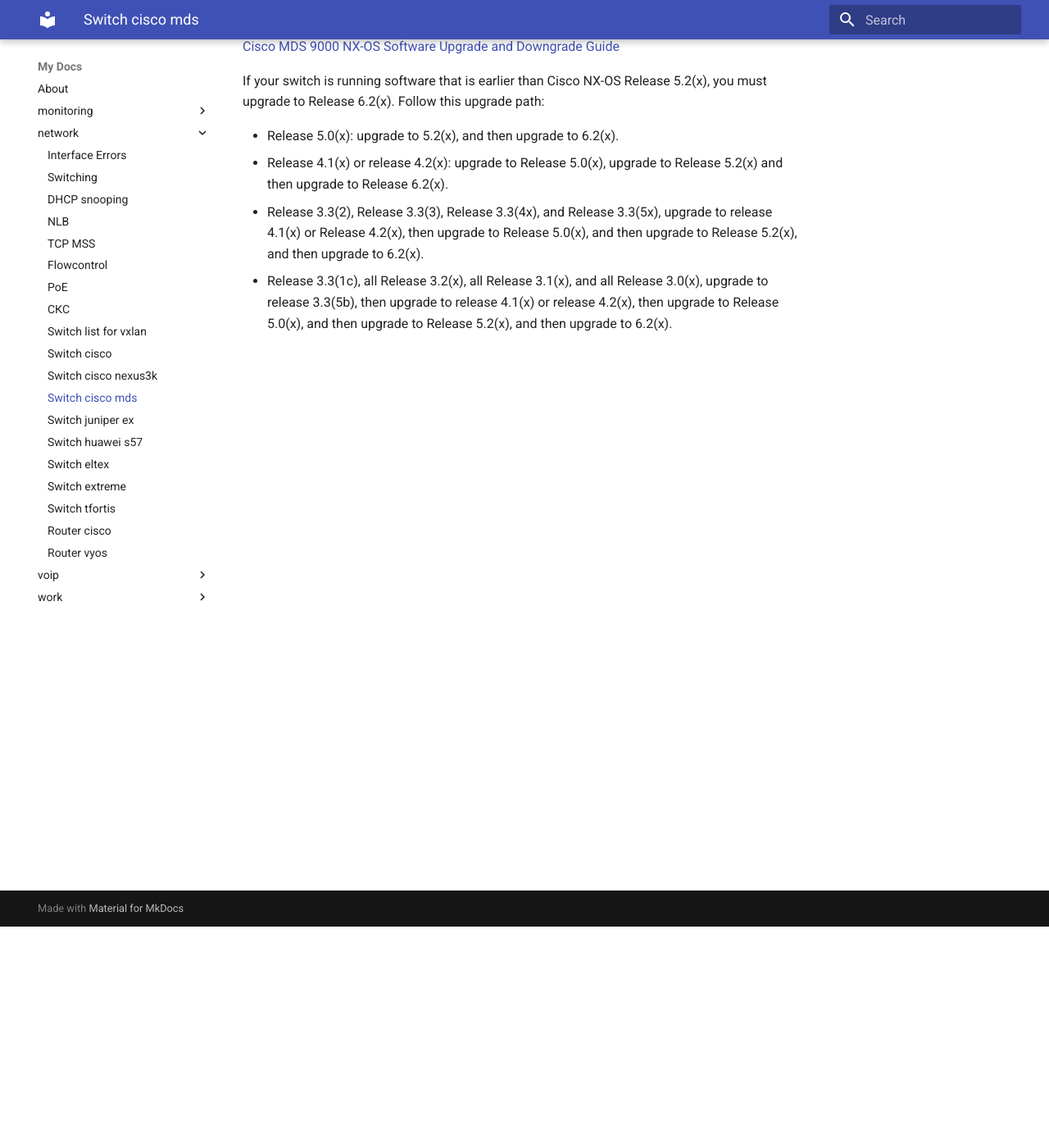
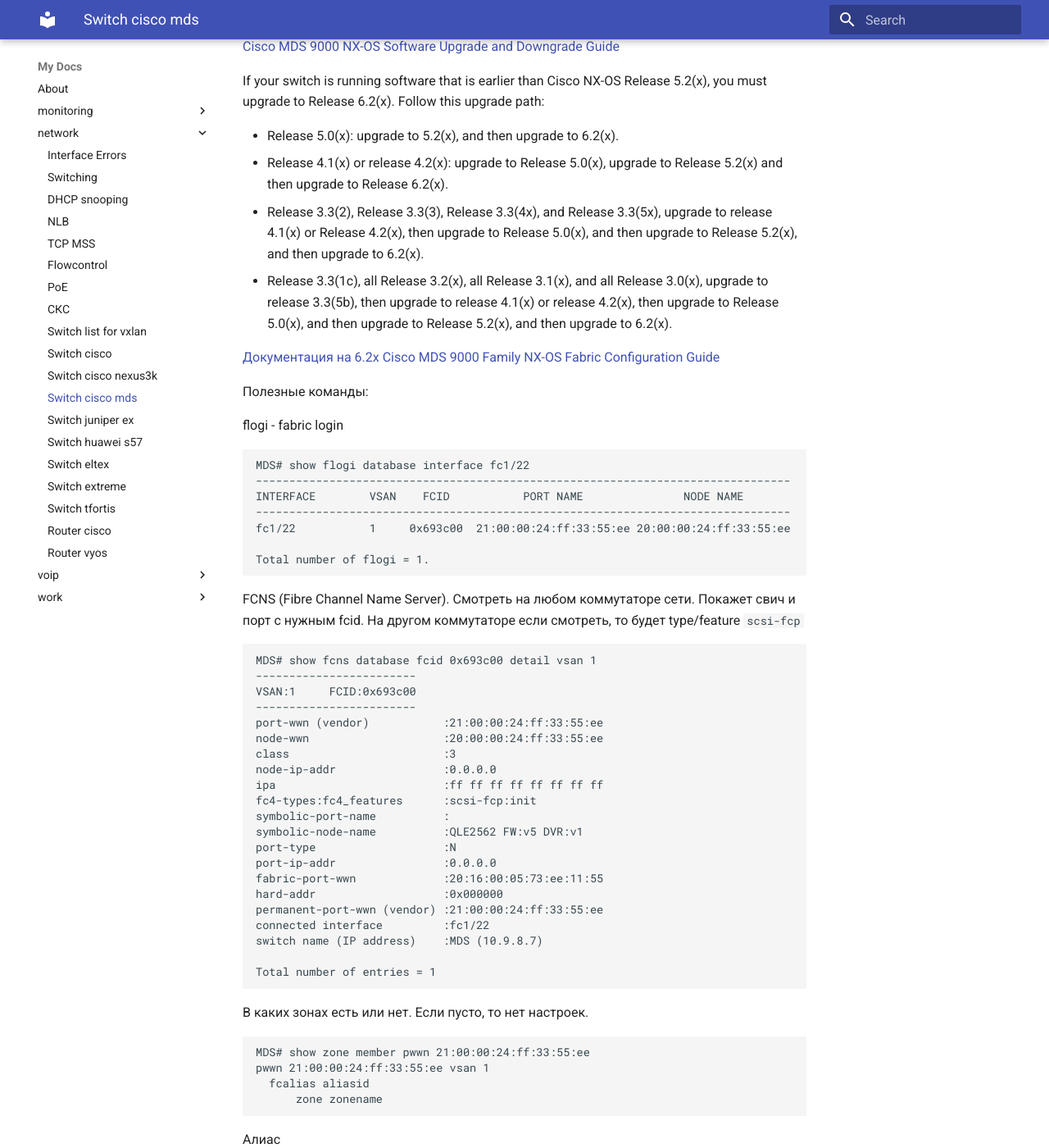
Before and after one commit to v98765/v98765.github.io, an MkDocs documentation site: the page built from docs/network/mds.md, in a window 1280 px wide and 1400 px high, scrolled down 270 px. Shown: the whole window at 82% size. Built offline with MkDocs 1.6.1 and Material for MkDocs 9.7.7, drawn with Linux system fonts in a browser that asks for light colours; some of the changed text lies outside the part shown.

Commit message:
work/msys2.md new, network/mds.md some commands

````diff
--- a/docs/network/mds.md
+++ b/docs/network/mds.md
@@ -12,3 +12,70 @@
 * Release 4.1(x) or release 4.2(x): upgrade to Release 5.0(x), upgrade to Release 5.2(x) and then upgrade to Release 6.2(x).
 * Release 3.3(2), Release 3.3(3), Release 3.3(4x), and Release 3.3(5x), upgrade to release 4.1(x) or Release 4.2(x), then upgrade to Release 5.0(x), and then upgrade to Release 5.2(x), and then upgrade to 6.2(x).
 * Release 3.3(1c), all Release 3.2(x), all Release 3.1(x), and all Release 3.0(x), upgrade to release 3.3(5b), then upgrade to release 4.1(x) or release 4.2(x), then upgrade to Release 5.0(x), and then upgrade to Release 5.2(x), and then upgrade to 6.2(x).
+
+[Документация на 6.2х Cisco MDS 9000 Family NX-OS Fabric Configuration Guide](https://www.cisco.com/c/en/us/td/docs/switches/datacenter/mds9000/sw/6_2/configuration/guides/fabric/nx-os/nx_os_fabric.html)
+
+Полезные команды:
+
+flogi - fabric login
+```text
+MDS# show flogi database interface fc1/22
+--------------------------------------------------------------------------------
+INTERFACE        VSAN    FCID           PORT NAME               NODE NAME
+--------------------------------------------------------------------------------
+fc1/22           1     0x693c00  21:00:00:24:ff:33:55:ee 20:00:00:24:ff:33:55:ee
+
+Total number of flogi = 1.
+```
+FCNS (Fibre Channel Name Server). Смотреть на любом коммутаторе сети. Покажет свич и порт с нужным fcid.
+На другом коммутаторе если смотреть, то будет type/feature `scsi-fcp`
+```text
+MDS# show fcns database fcid 0x693c00 detail vsan 1
+------------------------
+VSAN:1     FCID:0x693c00
+------------------------
+port-wwn (vendor)           :21:00:00:24:ff:33:55:ee
+node-wwn                    :20:00:00:24:ff:33:55:ee
+class                       :3
+node-ip-addr                :0.0.0.0
+ipa                         :ff ff ff ff ff ff ff ff
+fc4-types:fc4_features      :scsi-fcp:init
+symbolic-port-name          :
+symbolic-node-name          :QLE2562 FW:v5 DVR:v1
+port-type                   :N
+port-ip-addr                :0.0.0.0
+fabric-port-wwn             :20:16:00:05:73:ee:11:55
+hard-addr                   :0x000000
+permanent-port-wwn (vendor) :21:00:00:24:ff:33:55:ee
+connected interface         :fc1/22
+switch name (IP address)    :MDS (10.9.8.7)
+
+Total number of entries = 1
+```
+В каких зонах есть или нет. Если пусто, то нет настроек.
+```text
+MDS# show zone member pwwn 21:00:00:24:ff:33:55:ee
+pwwn 21:00:00:24:ff:33:55:ee vsan 1
+  fcalias aliasid
+      zone zonename
+```
+Алиас
+```text
+MDS# sh fcalias name [aliasid]
+fcalias name aliasid vsan 1
+  pwwn 21:00:00:24:ff:33:55:ee
+```
+Зона
+```text
+MDS# show zone name [zonename] vsan 1
+* fcid 0x693c00 [pwwn 21:00:00:24:ff:33:55:ee]
+```
+Применить изменения в зонах
+```text
+MDS(config)# zoneset activate name [zonesetname] vsan 1
+```
+В домене
+```text
+MDS# show fcdomain fcid persistent | in 0x693c00
+   1 21:00:00:24:ff:33:55:ee 0x693c00 SINGLE  YES  DYNAMIC    --
+```
--- a/mkdocs.yml
+++ b/mkdocs.yml
@@ -41,6 +41,7 @@
         - 'Miniconda': work/miniconda.md
         - 'Pip, venv': work/venv.md
         - 'Mkdocs': work/mkdocs.md
+        - 'Msys2': work/msys2.md
         - 'Proxy for app': work/app_proxy.md
         - 'Empty, sshpass': work/empty.md
         - 'Tacacs': work/tacacs.md
````
Also changed, not shown: docs/work/msys2.md (added, +20 -0 lines).
